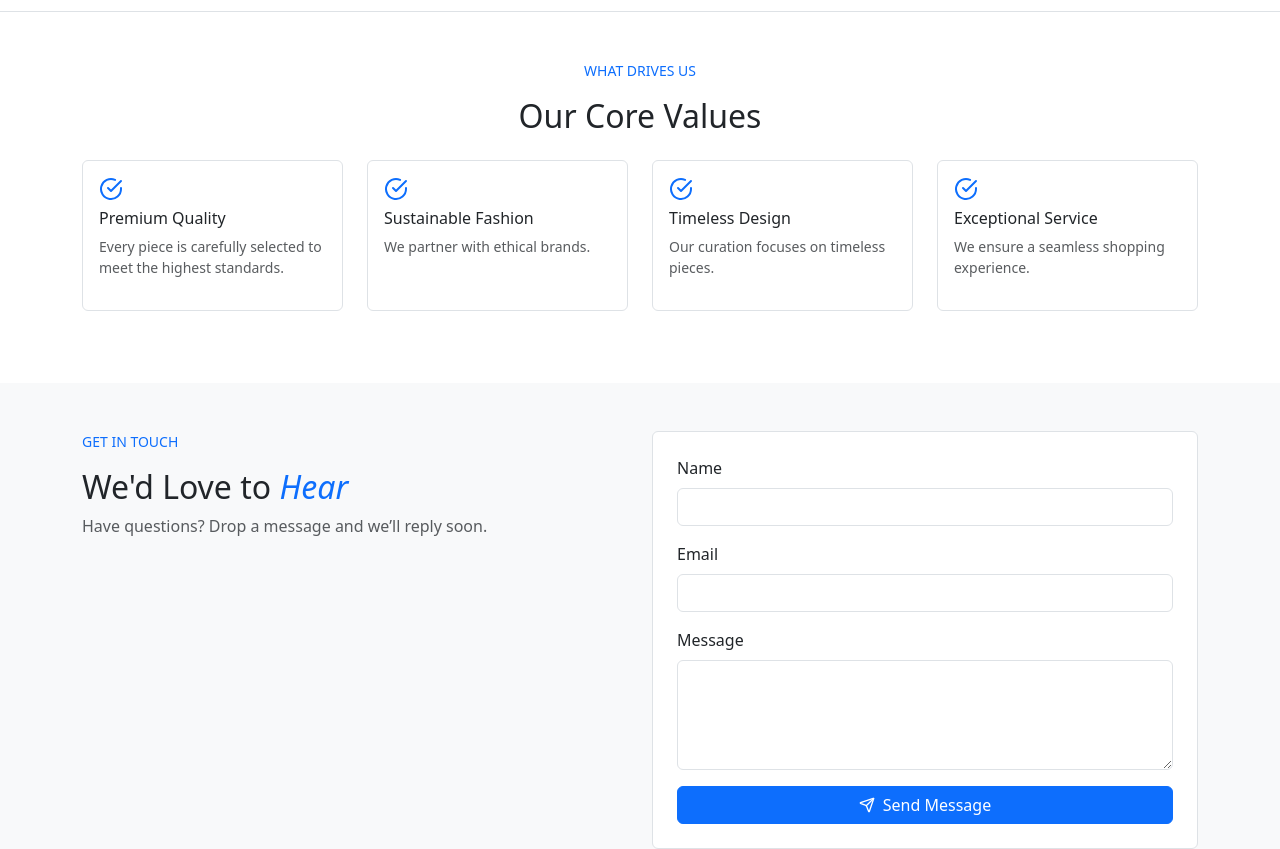
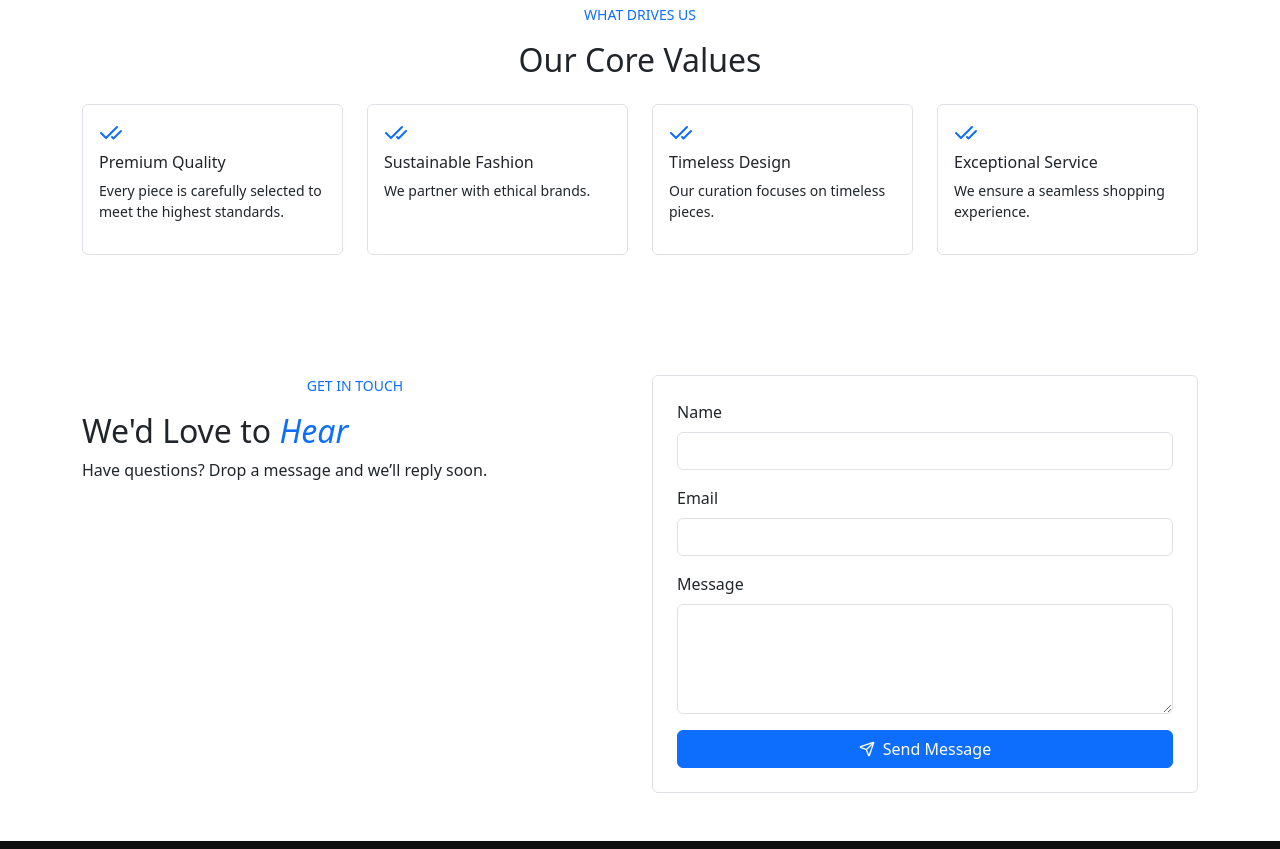
Before and after one commit to DIPAKK2310/ShoppYnow, a React (Vite) app in the folder frontend/vite-project/: page /about-us in a window 1280 px wide. Shown: the part 620-1469 px from the top of the page. Built offline with nearby package versions, Linux system fonts and the light colour scheme.

Commit message:
feat:About us upgrade

```diff
--- a/frontend/vite-project/src/pages/AboutUs.jsx
+++ b/frontend/vite-project/src/pages/AboutUs.jsx
@@ -5,7 +5,7 @@ import {
   LuAward,
   LuHeart,
   LuGlobe,
-  LuCheckCircle,
+  LuCheckCheck,
 } from "react-icons/lu";
 import { useState } from "react";
 import Navbar from "../components/Navbar";
@@ -58,7 +58,6 @@ const About = () => {
 
   return (
     <>
-      <Navbar />
 
       {/* HERO */}
       <section className="py-5 bg-light">
@@ -124,9 +123,9 @@ const About = () => {
                   transition={{ delay: i * 0.1 }}
                   className="p-3 border rounded h-100"
                 >
-                  <LuCheckCircle className="text-primary mb-2" size={24} />
+                  <LuCheckCheck className="text-primary mb-2" size={24} />
                   <h6>{v.title}</h6>
-                  <p className="text-muted small">{v.description}</p>
+                  <p className="text small">{v.description}</p>
                 </motion.div>
               </div>
             ))}
@@ -135,25 +134,25 @@ const About = () => {
       </section>
 
       {/* CONTACT */}
-      <section className="py-5 bg-light">
+      <section className="py-5 ">
         <div className="container">
           <div className="row">
 
             {/* LEFT */}
-            <div className="col-lg-6 mb-4">
+            <div className="col-lg-6 mb-4 ">
               <motion.div {...fadeUp}>
-                <p className="text-uppercase text-primary small">Get In Touch</p>
+                <p className="text-uppercase text-center text-primary small">Get In Touch</p>
                 <h2>
                   We'd Love to <span className="text-primary fst-italic">Hear</span>
                 </h2>
-                <p className="text-muted">
+                <p className="">
                   Have questions? Drop a message and we’ll reply soon.
                 </p>
               </motion.div>
             </div>
 
             {/* FORM */}
-            <div className="col-lg-6">
+            <div className="col-lg-6 text-red">
               <motion.form
                 {...fadeUp}
                 onSubmit={handleSubmit}
```
